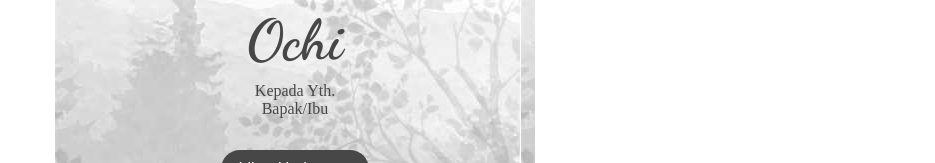
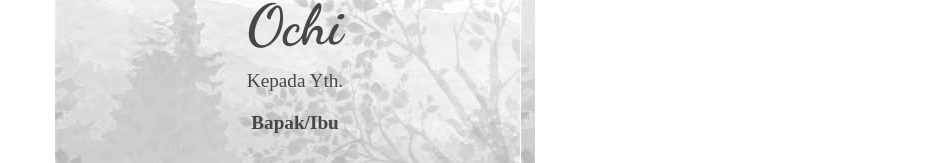
Before and after one commit to Fofredigi16/Wedding-Fadli-Ochi, a plain HTML site: page index.html in a window 1280 px wide. Shown: the part 400-563 px from the top of the page, without its empty margins (345-1280 px from the left). Drawn offline with nearby package versions, Linux system fonts and the light colour scheme.

Commit message:
style.css

```diff
--- a/style.css
+++ b/style.css
@@ -91,6 +91,23 @@ h1 {
   font-size: 3.5rem;
   margin: 0.5rem 0;
 }
+.kpYt {
+  font-family: "Merriweather", serif;
+  margin-bottom: 1rem;
+  font-weight: 300;
+  font-style: normal;
+  font-size: 1.2rem;
+  margin-top: 0.2rem;
+  color: var(--greyblack);
+}
+.guestName {
+  font-family: "Merriweather", serif;
+  font-weight: bold;
+  font-style: normal;
+  font-size: 1.2rem;
+  margin-top: 0.2rem;
+  color: var(--greyblack);
+}
 .btn {
   margin-top: 2rem;
   padding: 0.6rem 1.1rem;
@@ -159,6 +176,8 @@ h1 {
 }
 .weltang {
   font-family: "Merriweather", serif;
+  letter-spacing: 1px;
+  word-spacing: 10px;
   margin-bottom: 1.5rem;
   font-weight: 300;
   font-style: normal;
```
